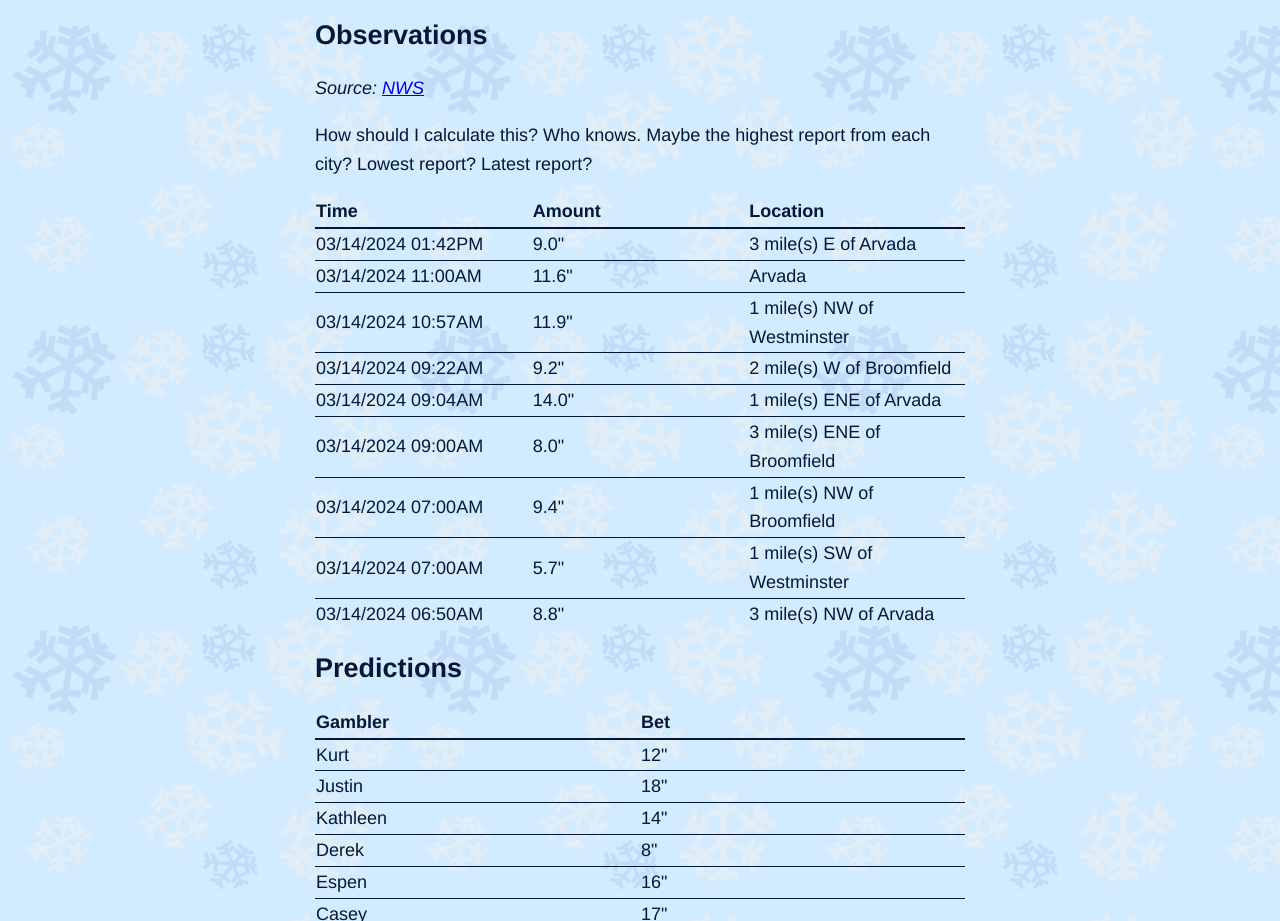
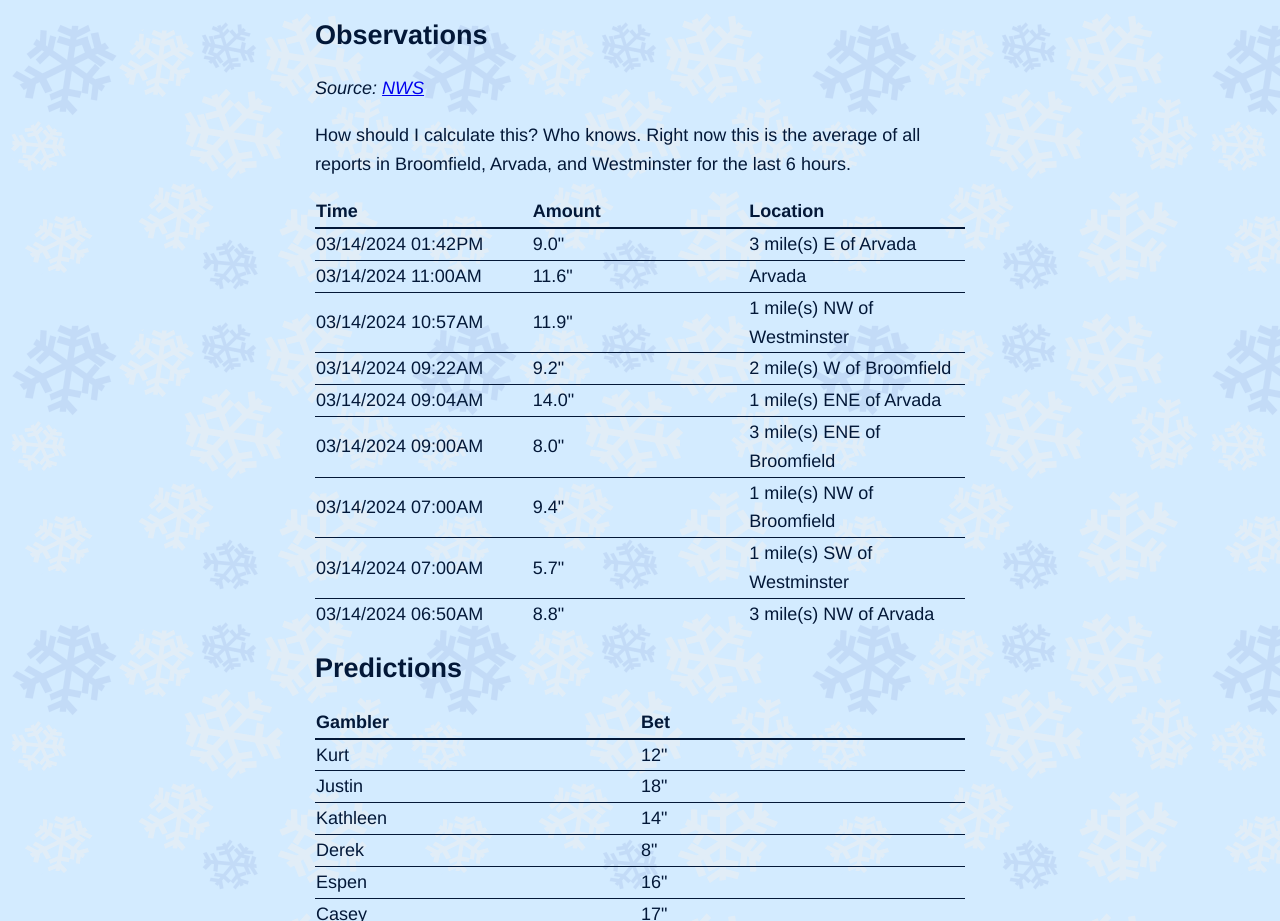
Before and after one commit to jtleniger/jtleniger.github.io, a plain HTML site: page index.html in a window 1280 px wide. Shown: the part 903-1824 px from the top of the page. Drawn offline with Linux system fonts and the light colour scheme.

Commit message:
automated update

```diff
--- a/index.html
+++ b/index.html
@@ -102,7 +102,7 @@
     </table>
     <h2>Observations</h2>
     <em>Source: <a href="https://forecast.weather.gov/product.php?site=BOU&issuedby=BOU&product=LSR&format=txt&version=1&glossary=0">NWS</a></em>
-    <p>How should I calculate this? Who knows. Maybe the highest report from each city? Lowest report? Latest report?</p>
+    <p>How should I calculate this? Who knows. Right now this is the average of all reports in Broomfield, Arvada, and Westminster for the last 6 hours.</p>
     <table>
         <thead>
             <tr>
```
Also changed, not shown: snowcam.jpg.
